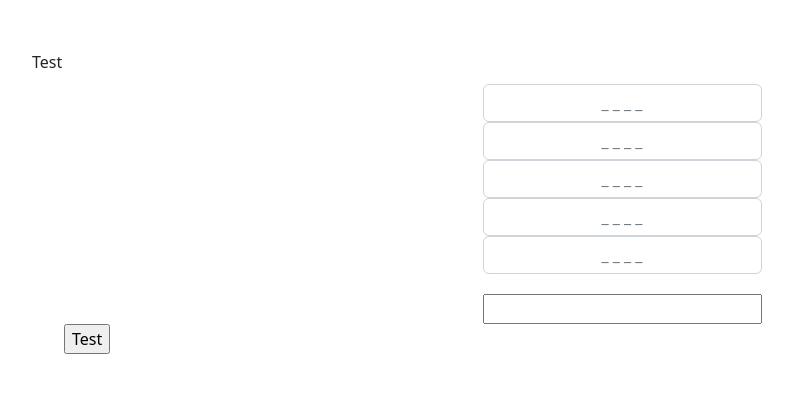
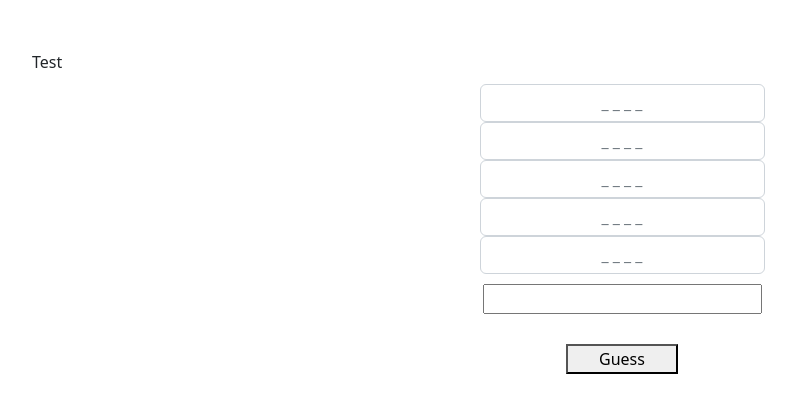
Before and after one commit to CharleeBrown/NumberGuess, a website: page public/index.html in a window 1280 px wide. Shown: the whole page, without its empty margins (18-814 px from the left). Drawn offline with nearby package versions, Linux system fonts and the light colour scheme.

Commit message:
UI is wired up, now working on the logic.

```diff
--- a/public/index.html
+++ b/public/index.html
@@ -13,17 +13,32 @@
 
   <div class="container">
 
-    <div class="guessHolder">
-      <input maxlength = 4 type="text" placeholder="_ _ _ _" id="centerGuess" class="guessOne form-control" />
-      <input  maxlength = 4 type="text"  placeholder="_ _ _ _" id="centerGuess" class="guessOne form-control"  />
-      <input  maxlength = 4 type="text" placeholder="_ _ _ _" id="centerGuess" class="guessOne form-control" />
-      <input  maxlength = 4 type="text" placeholder="_ _ _ _" id="centerGuess" class="guessOne form-control"  />
-      <input  maxlength = 4 type="text" placeholder="_ _ _ _" id="centerGuess" class="guessOne form-control" />
+
+    <div class="col guessHolder">
+            <div class="row">
+                <input maxlength = 4 type="text" placeholder="_ _ _ _" id="centerGuess" class="guessOne form-control" />
+            </div>
+
+            <div class="row">
+                <input  maxlength = 4 type="text"  placeholder="_ _ _ _" id="centerGuess" class="guessOne form-control"  />
+            </div>
+            <div class="row">
+                <input  maxlength = 4 type="text" placeholder="_ _ _ _" id="centerGuess" class="guessOne form-control" />
+            </div>
+            <div class="row">
+                <input  maxlength = 4 type="text" placeholder="_ _ _ _" id="centerGuess" class="guessOne form-control"  />
+            </div>
+            <div class="row">
+                <input  maxlength = 4 type="text" placeholder="_ _ _ _" id="centerGuess" class="guessOne form-control" />
+            </div>
     </div>
-    <div class=" guessInput">
-      <input class="actualGuess" id="centerGuessInput" />
-      <input type="button"  value="Test" onclick="checkGuess()"/>
-    </div>
+
+    <div class="row guessHolder">
+            <div class="col" id="mainRow">
+              <input maxlength=4 class=" centerGuess" id="centerGuessInput" />
+            <div class="col-sm">
+              <button id="goButton" type="button"  onclick="checkGuess()">Guess</button>
+              </div>
   </div>
 </body>
 <script src="./javascripts/main.js"></script>
--- a/public/javascripts/main.js
+++ b/public/javascripts/main.js
@@ -4,6 +4,12 @@ var userGuess = [];
 const guessCountdown = 5;
 var countHold = 0;
 const randHold = getSecretNum();
+//var guessedNum = guess.toString();
+var theGuess = document.getElementsByClassName("guessOne");
+document.getElementById("centerGuessInput").value = "";
+for(var i =0; i< theGuess.length; i++){
+	theGuess[i].value = "";
+}
 function GuessMade(){
 	if(countHold =5){
 		return "Game Over";
@@ -46,7 +52,7 @@ function addToGuess(guess) {
 	var holdThree = theGuess[2];
 	var holdFour = theGuess[3];
 	var holdFive = theGuess[4];
-	if (holdOne.value === null || holdOne.value === " ") {
+	if (holdOne.value === null || holdOne.value === "") {
 		holdOne.value = guessedNum;
 	  } else if (holdTwo.value === null || holdTwo.value === "") {
 		holdTwo.value = guessedNum;
@@ -66,7 +72,7 @@ function checkGuess() {
 	if(guessCount != guessCountdown || guessCount <guessCountdown){
 
 	guessCount++;
-	var holds = document.getElementsByClassName("actualGuess")[0].value;
+	var holds = document.getElementsByClassName("centerGuess")[0].value;
 
 	userGuess.push(holds);
 
@@ -94,7 +100,7 @@ function checkGuess() {
 	addToGuess(userGuess);
 	console.log(userGuess);
 	console.log(guessCount);
-	document.getElementsByClassName("actualGuess")[0].value = "";
+	document.getElementsByClassName("centerGuess")[0].value = "";
 	userGuess.length = 0;
 }
 else{
--- a/public/stylesheets/style.css
+++ b/public/stylesheets/style.css
@@ -21,14 +21,19 @@ a {
 #centerGuess{
   width:25%;
   margin:auto;
+
   display: block;
   text-align: center;
   color:white;
 
 }
-
+#goButton{
+width:10%;
+margin-top:30px;
+}
 .guessInput{
   padding-top:20px;
+  margin:auto;
 }
 #numHold{
   font-size:8px;
@@ -39,4 +44,23 @@ a {
   margin:auto;
   display: block;
   text-align: center;
+  color:white;
 }
+
+#mainRow{
+  padding-top:10px;
+  width:100%;
+  margin:auto;
+  text-align: center;
+}
+
+.centered-container {
+  display: flex;
+  justify-content: center;
+}
+
+.button-container {
+  display: flex;
+  justify-content: flex-start;
+  margin-left:-5px; /* Adjust this value to control the distance between the input and button */
+}
```
